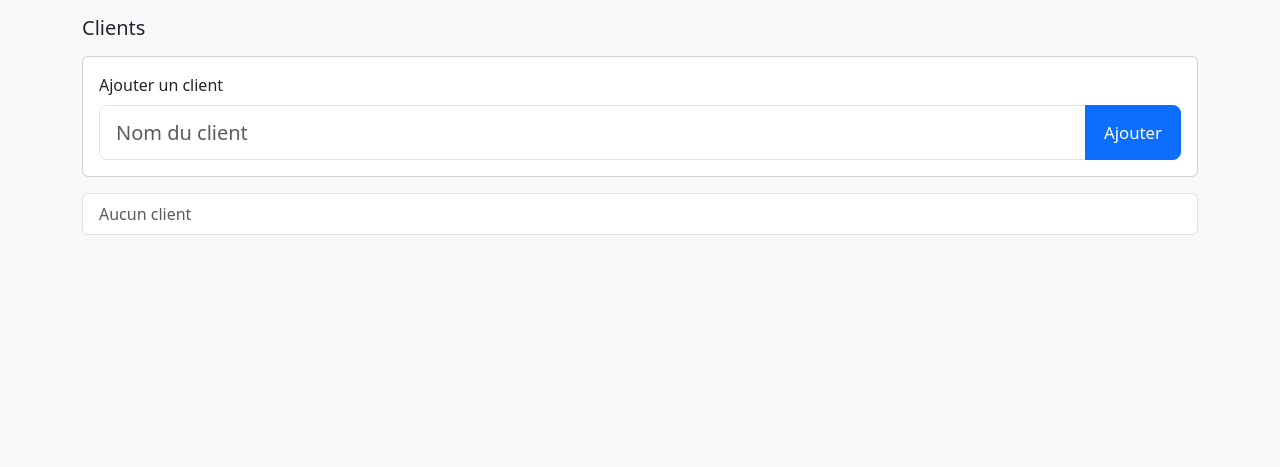
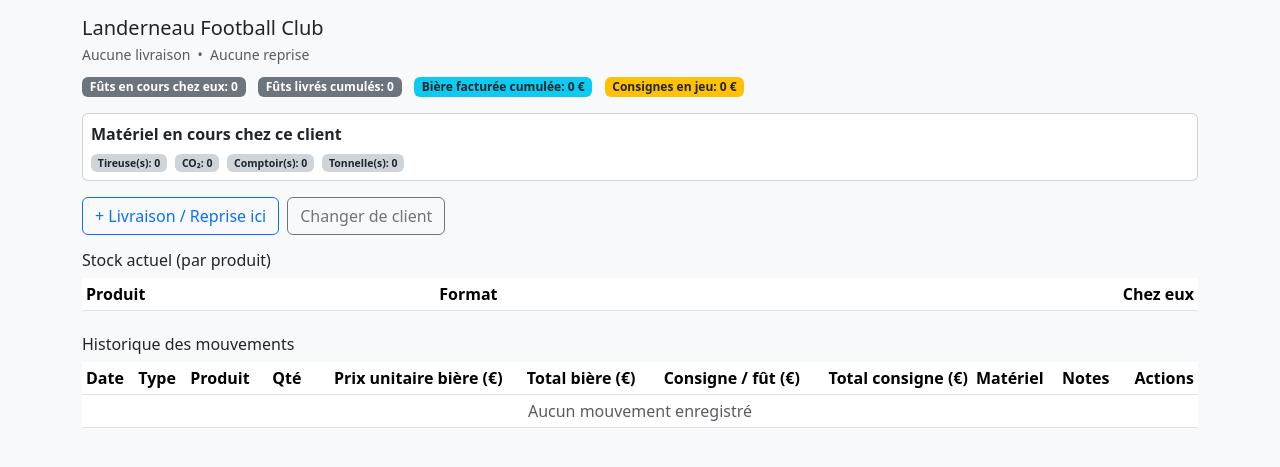
Before and after one commit to lecentrallanderneau-oss/livraison-et-suivi-futs, a Flask app: page /client/1 in a window 1280 px wide. Shown: the part 57-524 px from the top of the page. Run offline with Flask 3, Linux system fonts and the light colour scheme; data comes from the database, SQL or seed files in the repository; data that the repository does not hold is empty.

Commit message:
Update client_detail.html

```diff
--- a/templates/client_detail.html
+++ b/templates/client_detail.html
@@ -1,24 +1,117 @@
 {% extends "base.html" %}
-{% block title %}Clients{% endblock %}
+{% block title %}{{ client.name }}{% endblock %}
 {% block content %}
-<h5 class="mb-3">Clients</h5>
+<h5 class="mb-1">{{ client.name }}</h5>
+<div class="text-muted small mb-2">
+  {% if last_delivery_at %}Dernière livraison: {{ last_delivery_at.strftime('%d/%m/%Y %H:%M') }}{% else %}Aucune livraison{% endif %}
+  &nbsp;•&nbsp;
+  {% if last_pickup_at %}Dernière reprise: {{ last_pickup_at.strftime('%d/%m/%Y %H:%M') }}{% else %}Aucune reprise{% endif %}
+</div>
 
-<form method="post" class="card p-3 bg-white mb-3">
-  <label class="form-label">Ajouter un client</label>
-  <div class="input-group">
-    <input type="text" name="name" class="form-control form-control-lg" placeholder="Nom du client" required>
-    <button class="btn btn-primary btn-lg">Ajouter</button>
+<div class="mb-3">
+  <span class="badge bg-secondary me-2">Fûts en cours chez eux: {{ in_place_total or 0 }}</span>
+  <span class="badge bg-secondary me-2">Fûts livrés cumulés: {{ delivered_qty_cum or 0 }}</span>
+  <span class="badge bg-info text-dark me-2">Bière facturée cumulée: {{ '%.0f'|format(beer_billed_cum or 0) }} €</span>
+  <span class="badge bg-warning text-dark">Consignes en jeu: {{ '%.0f'|format(deposit_in_play or 0) }} €</span>
+</div>
+
+<div class="card p-2 mb-3">
+  <div class="fw-semibold mb-2">Matériel en cours chez ce client</div>
+  <div class="d-flex flex-wrap gap-2 small">
+    <span class="badge bg-dark-subtle text-dark">Tireuse(s): {{ equipment_totals.tireuse }}</span>
+    <span class="badge bg-dark-subtle text-dark">CO₂: {{ equipment_totals.co2 }}</span>
+    <span class="badge bg-dark-subtle text-dark">Comptoir(s): {{ equipment_totals.comptoir }}</span>
+    <span class="badge bg-dark-subtle text-dark">Tonnelle(s): {{ equipment_totals.tonnelle }}</span>
   </div>
-</form>
+</div>
 
-<ul class="list-group">
-  {% for c in clients %}
-  <li class="list-group-item d-flex justify-content-between align-items-center">
-    <a class="text-decoration-none" href="{{ url_for('client_detail', client_id=c.id) }}">{{ c.name }}</a>
-    <a class="btn btn-sm btn-outline-primary" href="{{ url_for('movement_new', client_id=c.id) }}">+ Livraison / Reprise ici</a>
-  </li>
-  {% else %}
-  <li class="list-group-item text-muted">Aucun client</li>
+<div class="d-flex gap-2 mb-3">
+  <a class="btn btn-outline-primary" href="{{ url_for('movement_new', client_id=client.id) }}">+ Livraison / Reprise ici</a>
+  <a class="btn btn-outline-secondary" href="{{ url_for('clients') }}">Changer de client</a>
+</div>
+
+<h6 class="mb-2">Stock actuel (par produit)</h6>
+<table class="table table-sm align-middle bg-white">
+  <thead><tr><th>Produit</th><th>Format</th><th class="text-end">Chez eux</th></tr></thead>
+  <tbody>
+  {% for r in rows %}
+    {% set in_place = (r.out_qty - r.in_qty) %}
+    {% if in_place != 0 %}
+    <tr>
+      <td>{{ r.product_name }}</td>
+      <td>{{ r.size_l }} L</td>
+      <td class="text-end"><span class="badge bg-secondary">{{ in_place }}</span></td>
+    </tr>
+    {% endif %}
   {% endfor %}
-</ul>
+  </tbody>
+</table>
+
+<h6 class="mt-4 mb-2">Historique des mouvements</h6>
+<div class="table-responsive">
+<table class="table table-sm bg-white align-middle">
+  <thead>
+    <tr>
+      <th>Date</th>
+      <th>Type</th>
+      <th>Produit</th>
+      <th class="text-end">Qté</th>
+      <th class="text-end">Prix unitaire bière (€)</th>
+      <th class="text-end">Total bière (€)</th>
+      <th class="text-end">Consigne / fût (€)</th>
+      <th class="text-end">Total consigne (€)</th>
+      <th>Matériel</th>
+      <th>Notes</th>
+      <th class="text-end">Actions</th>
+    </tr>
+  </thead>
+  <tbody>
+    {% for m, eq, human in movements %}
+      {% set safe_unit = (m.unit_price_ttc or 0) %}
+      {% set safe_deposit = (m.deposit_per_keg or 0) %}
+      {% set beer_total = (m.qty * safe_unit) if m.type == 'OUT' else (-(m.qty * safe_unit)) if m.type == 'DEFECT' else 0 %}
+      {% set deposit_total = (m.qty * safe_deposit) if m.type == 'OUT' else (-(m.qty * safe_deposit)) %}
+      <tr>
+        <td>{{ m.created_at.strftime('%d/%m/%Y %H:%M') }}</td>
+        <td>
+          {% if m.type == 'OUT' %}
+            <span class="badge bg-primary">Livraison</span>
+          {% elif m.type == 'IN' %}
+            <span class="badge bg-success">Reprise</span>
+          {% elif m.type == 'DEFECT' %}
+            <span class="badge bg-danger">Reprise défectueux</span>
+          {% endif %}
+        </td>
+        <td>
+          {% if m.variant and m.variant.product %}
+            {{ m.variant.product.name }} — {{ m.variant.size_l }} L
+          {% else %}
+            <em class="text-muted">[référence supprimée]</em>
+          {% endif %}
+        </td>
+        <td class="text-end">{{ m.qty }}</td>
+        <td class="text-end">{{ safe_unit|float|round(2) }}</td>
+        <td class="text-end">{{ beer_total|float|round(2) }}</td>
+        <td class="text-end">{{ safe_deposit|float|round(2) }}</td>
+        <td class="text-end">{{ deposit_total|float|round(2) }}</td>
+        <td class="small">
+          {% set any = (eq.tireuse or eq.co2 or eq.comptoir or eq.tonnelle) %}
+          {% if any %}
+            {% if eq.tireuse %}Tireuse: {{ eq.tireuse }}{% endif %}
+            {% if eq.co2 %}{% if eq.tireuse %} • {% endif %}CO₂: {{ eq.co2 }}{% endif %}
+            {% if eq.comptoir %}{% if eq.tireuse or eq.co2 %} • {% endif %}Comptoir: {{ eq.comptoir }}{% endif %}
+            {% if eq.tonnelle %}{% if eq.tireuse or eq.co2 or eq.comptoir %} • {% endif %}Tonnelle: {{ eq.tonnelle }}{% endif %}
+          {% else %}—{% endif %}
+        </td>
+        <td>{{ human or '' }}</td>
+        <td class="text-end">
+          <a class="btn btn-sm btn-outline-danger" href="{{ url_for('movement_confirm_delete', movement_id=m.id) }}">Supprimer…</a>
+        </td>
+      </tr>
+    {% else %}
+      <tr><td colspan="11" class="text-center text-muted">Aucun mouvement enregistré</td></tr>
+    {% endfor %}
+  </tbody>
+</table>
+</div>
 {% endblock %}
```
